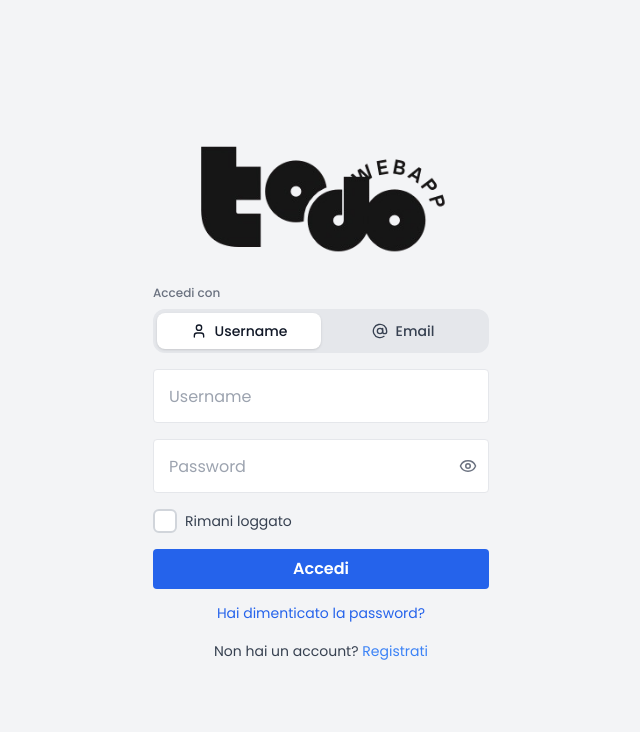
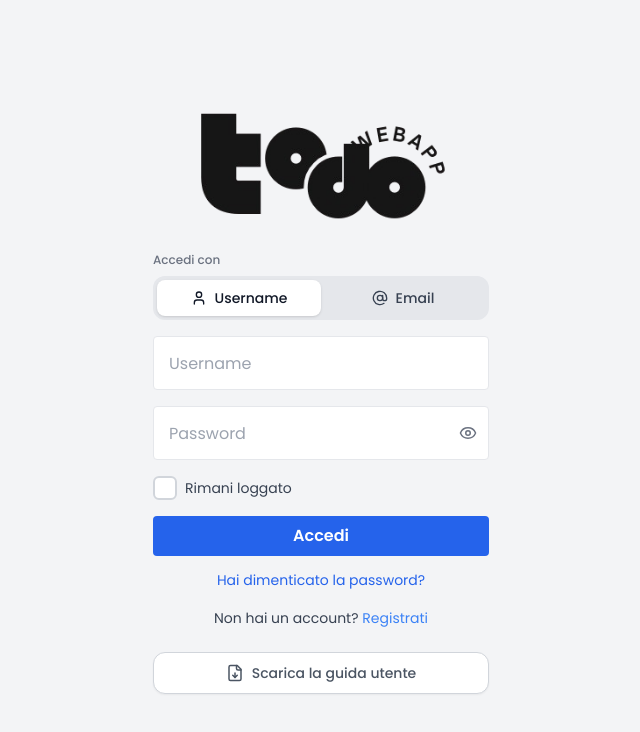
Before and after one commit to bale231/todowebapp-frontend-reactts, a React (Vite) app: page / in a window 1280 px wide. Shown: the top 732 px of the page, without its empty margins (319-959 px from the left). Built offline with nearby package versions, Linux system fonts and the light colour scheme; the HTML template or start-up script is replaced by a standard one.

Commit message:
Add user guide PDF download button on Login page
Placed on the public landing page for SEO visibility.
Uses semantic <a> tag with download attribute for indexing.

https://claude.ai/code/session_01N3bWfrC1mqiHpwm9sAdXc1

```diff
--- a/src/pages/Login.tsx
+++ b/src/pages/Login.tsx
@@ -3,7 +3,7 @@ import { useNavigate, Link } from "react-router-dom";
 import { login } from "../api/auth";
 import { getCurrentUserOfflineFirst } from "../services/offlineService";
 import gsap from "gsap";
-import { Eye, EyeOff, User, AtSign } from "lucide-react";
+import { Eye, EyeOff, User, AtSign, FileDown } from "lucide-react";
 import { useNetwork } from "../context/NetworkContext";
 
 export default function Login() {
@@ -371,6 +371,15 @@ export default function Login() {
             Registrati
           </Link>
         </p>
+
+        <a
+          href="/GUIDA_UTENTE_TODOAPP.pdf"
+          download="Guida_Utente_ToDoApp.pdf"
+          className="flex items-center justify-center gap-2 mt-6 px-4 py-2.5 rounded-xl border border-gray-300 bg-white hover:bg-gray-50 text-gray-600 hover:text-blue-600 text-sm font-medium transition-all duration-200 shadow-sm hover:shadow"
+        >
+          <FileDown size={18} />
+          Scarica la guida utente
+        </a>
       </div>
     </div>
   );
```
Also changed, not shown: 1 other file (tests, documents, lock files or other folders).
